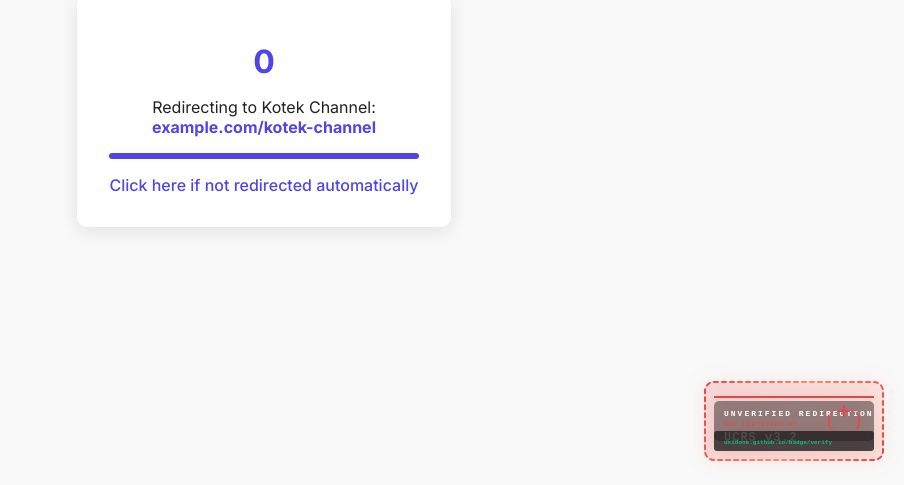
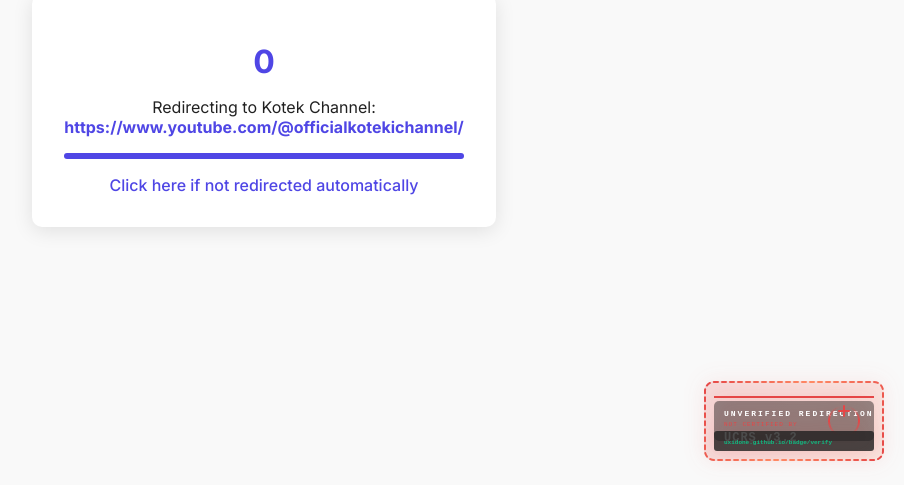
Before and after one commit to aka-xe/aka-xe.github.io, a plain HTML site: page kotekyt/index.html in a window 1280 px wide. Shown: the part 315-800 px from the top of the page, without its empty margins (376-1280 px from the left). Drawn offline with Linux system fonts and the light colour scheme.

Commit message:
Update index.html

```diff
--- a/kotekyt/index.html
+++ b/kotekyt/index.html
@@ -3,7 +3,7 @@
 <head>
     <meta charset="UTF-8">
     <meta name="viewport" content="width=device-width, initial-scale=1.0">
-    <meta http-equiv="refresh" content="5; url='https://example.com/kotek-channel'">
+    <meta http-equiv="refresh" content="5; url='https://www.youtube.com/@officialkotekichannel/'">
     <title>Redirecting to Kotek Channel</title>
     <style>
         :root {
@@ -97,7 +97,7 @@
         <div class="countdown" id="countdown">5</div>
         <div class="redirect-info">
             Redirecting to Kotek Channel:<br>
-            <span class="redirect-url">example.com/kotek-channel</span>
+            <span class="redirect-url">https://www.youtube.com/@officialkotekichannel/</span>
         </div>
 
         <div class="progress-bar">
@@ -105,7 +105,7 @@
         </div>
 
         <div class="manual-link">
-            <a href="https://example.com/kotek-channel">Click here if not redirected automatically</a>
+            <a href="https://www.youtube.com/@officialkotekichannel/">Click here if not redirected automatically</a>
         </div>
     </div>
 
```
